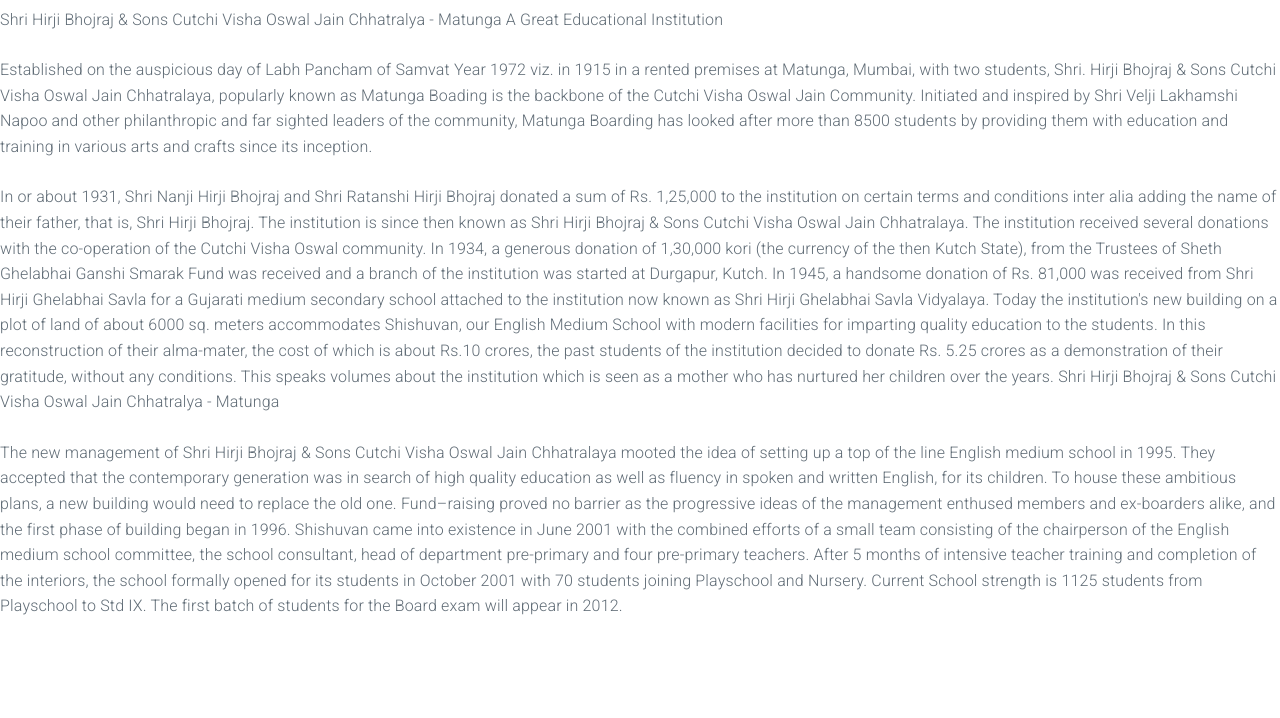
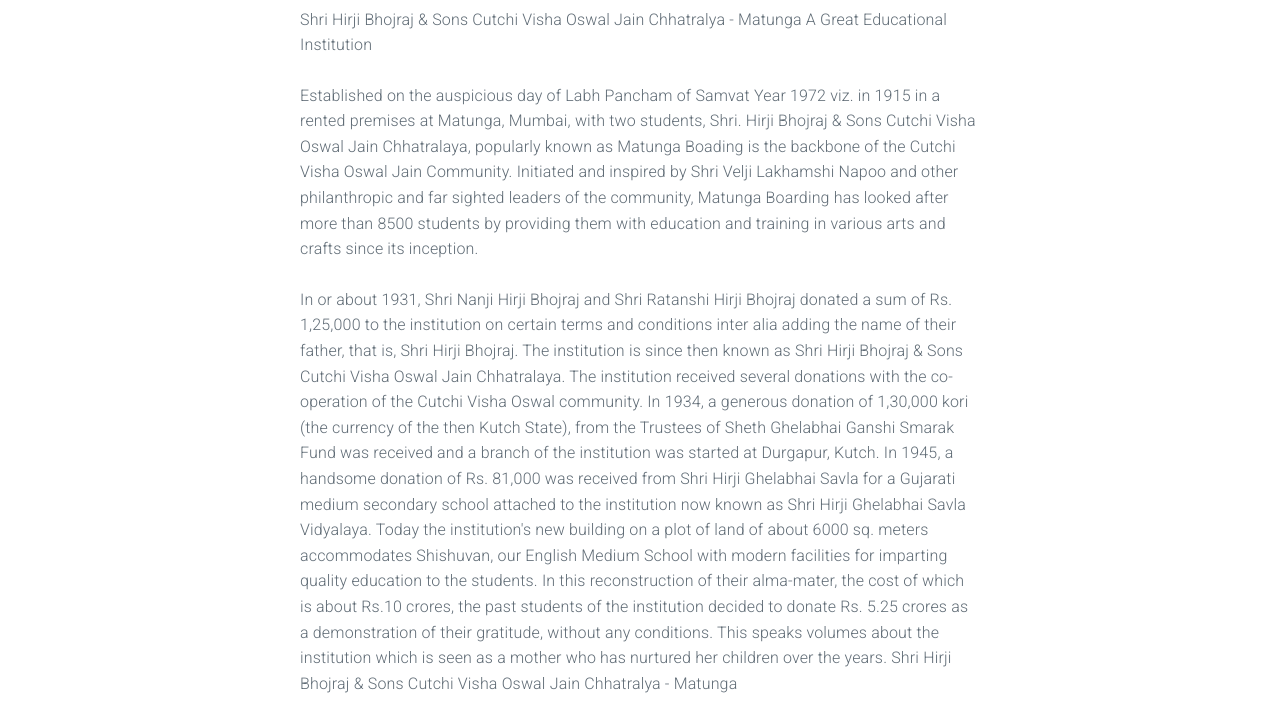
Before and after one commit to shishuvan/school-website, a plain HTML site: page dist/index.html in a window 1280 px wide. Shown: the part 146-864 px from the top of the page. Before the commit the page ends 800 px from the top, so only its background shows below. Drawn offline with nearby package versions, Linux system fonts and the light colour scheme; a script that the page names is missing.

Commit message:
fixed a little alignment glitch

```diff
--- a/dist/index.html
+++ b/dist/index.html
@@ -1,4 +1,3 @@
-
 <!doctype html>
 <html lang="en">
 	<head>
@@ -28,7 +27,8 @@
 				</section>
 			</header>
 
-			<h2>History</h2>
+			<section class="container">
+                <h2>History</h2>
 <p>Shri Hirji Bhojraj & Sons Cutchi Visha Oswal Jain Chhatralya - Matunga
 A Great Educational Institution</p>
 
@@ -43,6 +43,8 @@ In this reconstruction of their alma-mater, the cost of which is about Rs.10 cro
 Shri Hirji Bhojraj & Sons Cutchi Visha Oswal Jain Chhatralya - Matunga</p>
 
 <p>The new management of Shri Hirji Bhojraj & Sons Cutchi Visha Oswal Jain Chhatralaya mooted the idea of setting up a top of the line English medium school in 1995. They accepted that the contemporary generation was in search of high quality education as well as fluency in spoken and written English, for its children. To house these ambitious plans, a new building would need to replace the old one. Fund–raising proved no barrier as the progressive ideas of the management enthused members and ex-boarders alike, and the first phase of building began in 1996. Shishuvan came into existence in June 2001 with the combined efforts of a small team consisting of the chairperson of the English medium school committee, the school consultant, head of department pre-primary and four pre-primary teachers. After 5 months of intensive teacher training and completion of the interiors, the school formally opened for its students in October 2001 with 70 students joining Playschool and Nursery. Current School strength is 1125 students from Playschool to Std IX. The first batch of students for the Board exam will appear in 2012.</p>
+
+
 </section>
 
 
```
